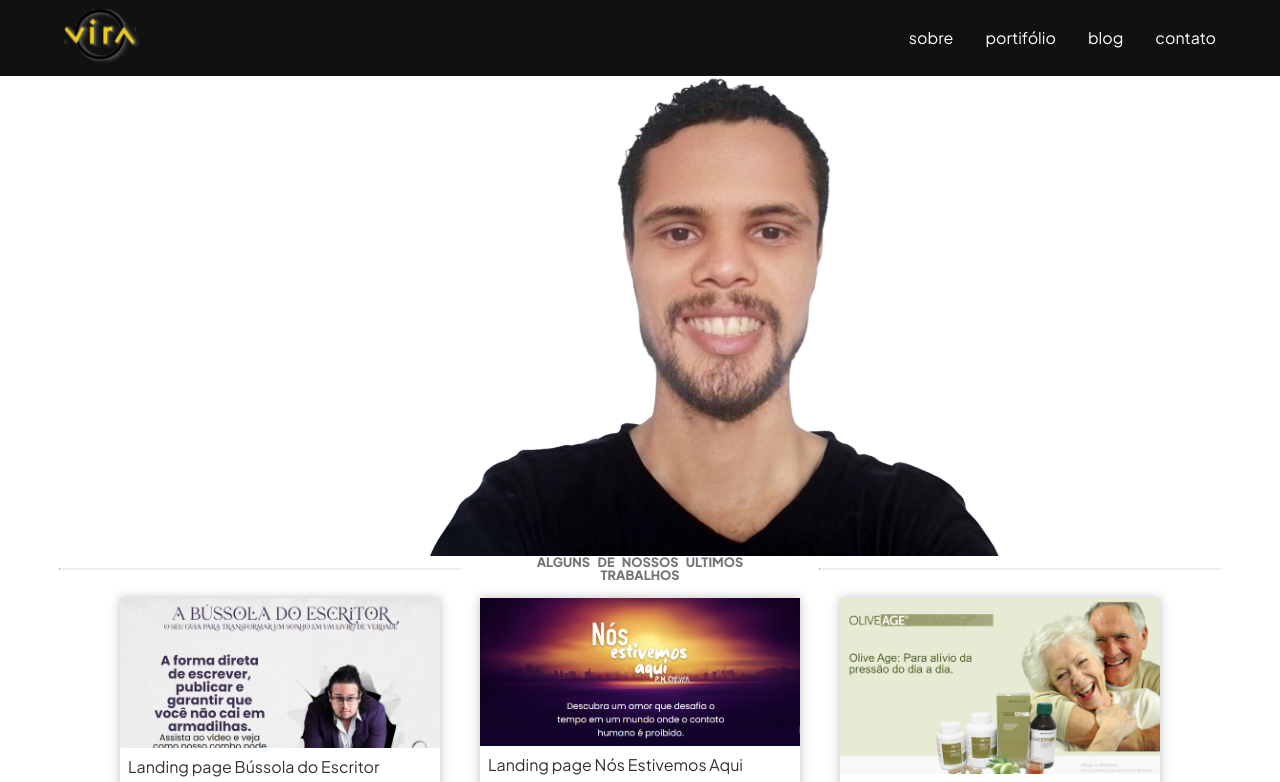
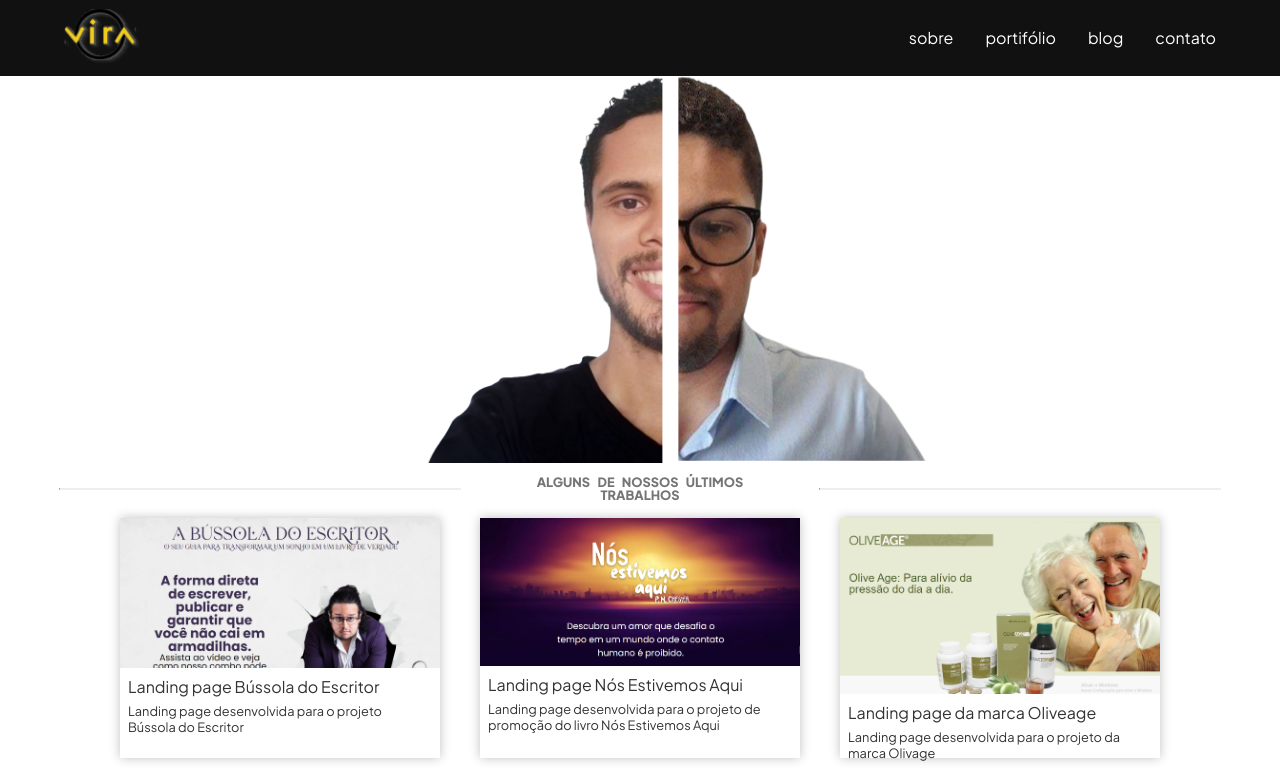
Before and after one commit to vcspc/site, a Next.js app in the folder site-vira/: page / in a window 1280 px wide. Shown: the top 782 px of the page. Built offline with nearby package versions, Linux system fonts and the light colour scheme.

Commit message:
estilização do slider2

```diff
--- a/site-vira/components/Slider2.jsx
+++ b/site-vira/components/Slider2.jsx
@@ -24,7 +24,7 @@ function Slider2() {
       />
       <img
         src="./victor_costa_completo.png"
-        className="face-image"
+        className={styles.faceImage2}
         style={{ clipPath: `inset(0 0 0 ${clipPath})` }}
         alt="Face"
       />
--- a/site-vira/package.json
+++ b/site-vira/package.json
@@ -14,6 +14,6 @@
     "next": "14.0.2",
     "react": "18.2.0",
     "react-dom": "18.2.0",
-    "sass": "^1.69.5"
+    "sass": "^1.69.7"
   }
 }
--- a/site-vira/pages/index.jsx
+++ b/site-vira/pages/index.jsx
@@ -1,14 +1,14 @@
 import Card from '../components/Card';
 import styles from '../styles/Index.module.scss';
 import Layout from '../components/Layout';
-import Slider from '../components/Slider';
+import Slider2 from '../components/Slider2';
 
 export default function Home() {
   return (
     <>
       <Layout>
         <section className={styles.apresentacao}>
-          <Slider />
+          <Slider2 />
         </section>
           <section className={styles.destaques}>
               <div className={styles.divisoria}>
--- a/site-vira/styles/Index.module.scss
+++ b/site-vira/styles/Index.module.scss
@@ -5,6 +5,8 @@
     display: flex;
     flex-direction: column;
     width: 100%;
+   /*  justify-content: center; */
+    align-items: center;
 }
 
 .destaques {
--- a/site-vira/styles/Slider2.module.scss
+++ b/site-vira/styles/Slider2.module.scss
@@ -1,15 +1,25 @@
 .faceContainer {
-    position: relative;
-    width: 500px; /* Defina para a largura desejada */
-    height: 500px; /* Defina para a altura desejada */
+  position: relative;
+    width: 100%; /* Defina para a largura desejada */
+    height: 25em; /* Defina para a altura desejada */
   }
 
   .faceImage {
     position: absolute;
     top: 0;
-    left: 0;
-    width: 100%;
-    height: 100%;
+    left: 33%;
+    width: 30em;
+    height: auto;
     object-fit: cover;
     transition: clip-path 0.1s ease-in-out;
   }
+
+  .faceImage2 {
+    position: absolute;
+    top: 0;
+    left: 33%;
+    width: 32em;
+    height: auto;
+    object-fit: cover;
+    transition: clip-path 0.1s ease-in-out;
+  }
```
Also changed, not shown: site-vira/public/victor_costa_completo.png, 1 other file (tests, documents, lock files or other folders).
